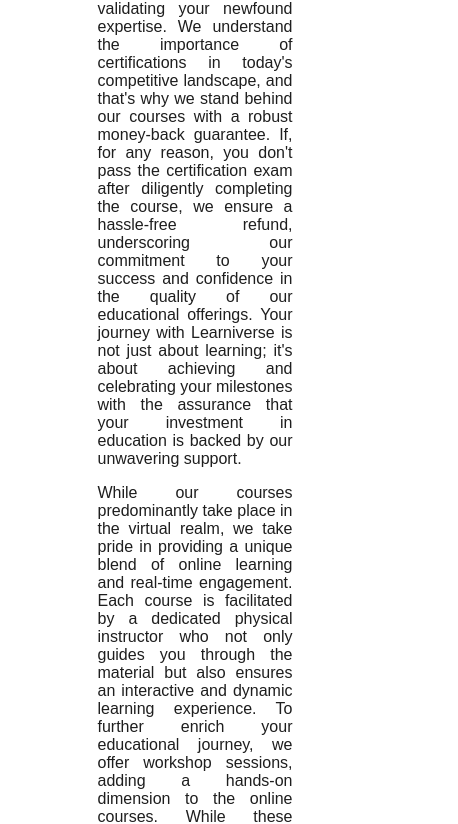
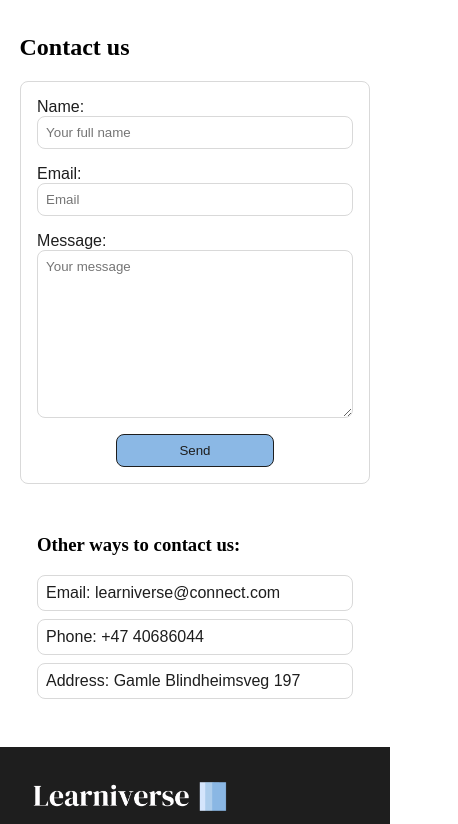
Before and after one commit to Hermzy14/webteknologi, a React (Vite) app: page /about in a window 390 px wide. Shown: the part 1420-2244 px from the top of the page, 458 px wide, since content can reach past the window. Built offline with nearby package versions, Linux system fonts and the light colour scheme.

Commit message:
Made about page responsive.

```diff
--- a/src/css/about.css
+++ b/src/css/about.css
@@ -1,4 +1,5 @@
 #about-page {
+  display: flex;
   flex-direction: column;
 }
 
@@ -16,10 +17,6 @@
   justify-content: center;
   align-items: center;
   margin-bottom: 2rem;
-}
-
-#contact-form-section h2 {
-  width: 50%;
 }
 
 #contact-form {
@@ -64,11 +61,55 @@
 
 #list-container {
   display: flex;
+  flex-wrap: wrap;
   justify-content: space-between;
   padding: 0;
+  gap: 0.5rem;
 }
 
 .contact-option {
+  color: var(--primary-text-color);
   list-style: none;
   font-family: sans-serif;
+  border: 1px solid var(--primary-border-color);
+  border-radius: 8px;
+  padding: 0.5rem;
+  cursor: pointer;
+  transition: all 0.2s ease-in-out;
 }
+.contact-option:hover {
+  background: var(--hover-color);
+}
+
+/* Mobile styles */
+@media (max-width: 768px) {
+  #about-page {
+    flex-direction: column;
+    align-items: center;
+    width: 90%;
+  }
+
+  #about-us {
+    width: 100%;
+  }
+
+  #contact-form-section {
+    width: 100%;
+  }
+
+  #contact-form-section h2 {
+    width: 100%;
+  }
+
+  #contact-form {
+    width: 90%;
+    padding: 1rem;
+  }
+
+  #other-contact-options-section {
+    width: 90%;
+  }
+  #list-container {
+    flex-direction: column;
+  }
+}
--- a/src/pages/About.jsx
+++ b/src/pages/About.jsx
@@ -107,9 +107,15 @@
       <section id="other-contact-options-section">
         <h3>Other ways to contact us:</h3>
         <ul id="list-container">
-          <li class="contact-option">Email: learniverse@connect.com</li>
-          <li class="contact-option">Phone: +47 40686044</li>
-          <li class="contact-option">Address: Gamle Blindheimsveg 197</li>
+          <li class="contact-option" title="Click to copy mail">
+            Email: learniverse@connect.com
+          </li>
+          <li class="contact-option" title="Click to copy phone number">
+            Phone: +47 40686044
+          </li>
+          <li class="contact-option" title="Click to copy address">
+            Address: Gamle Blindheimsveg 197
+          </li>
         </ul>
       </section>
     </main>
```
